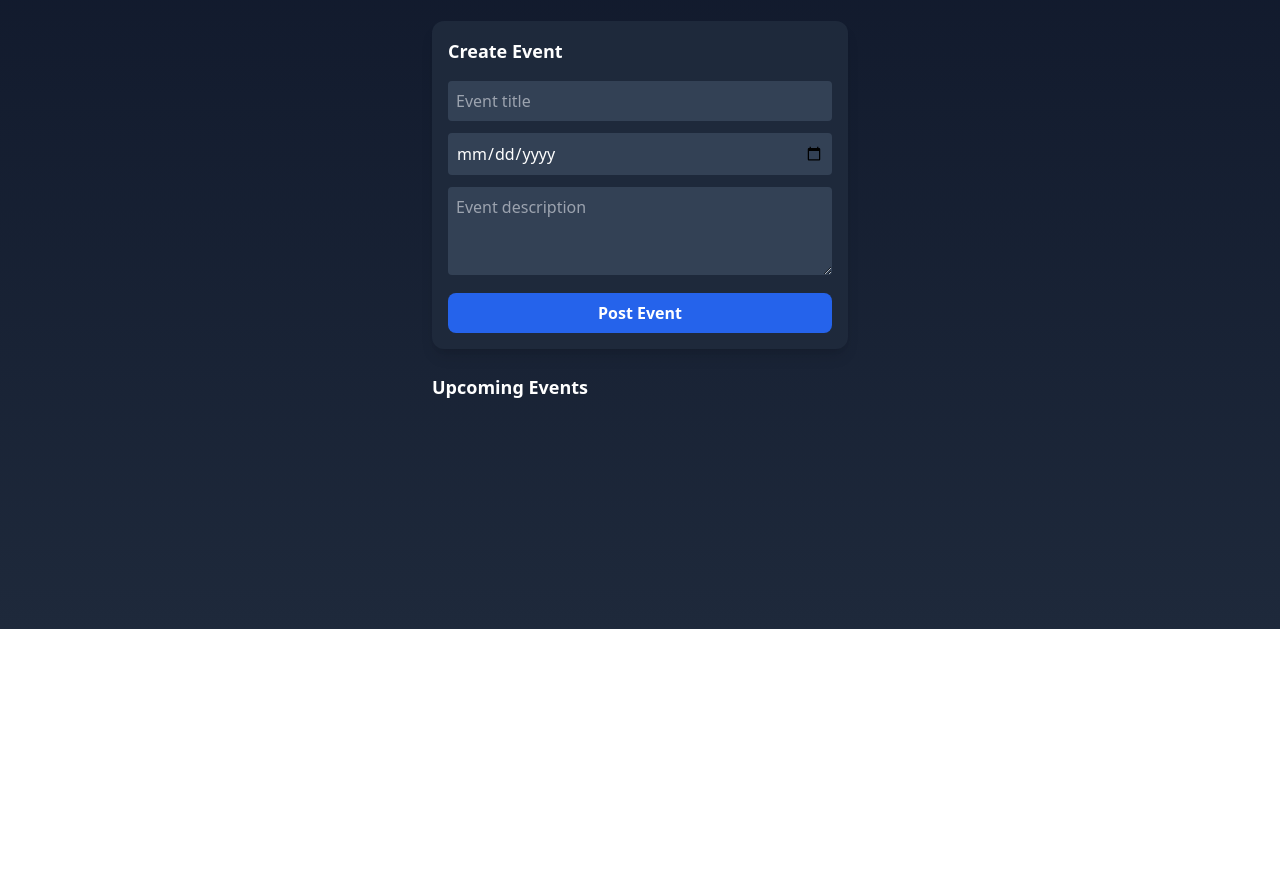
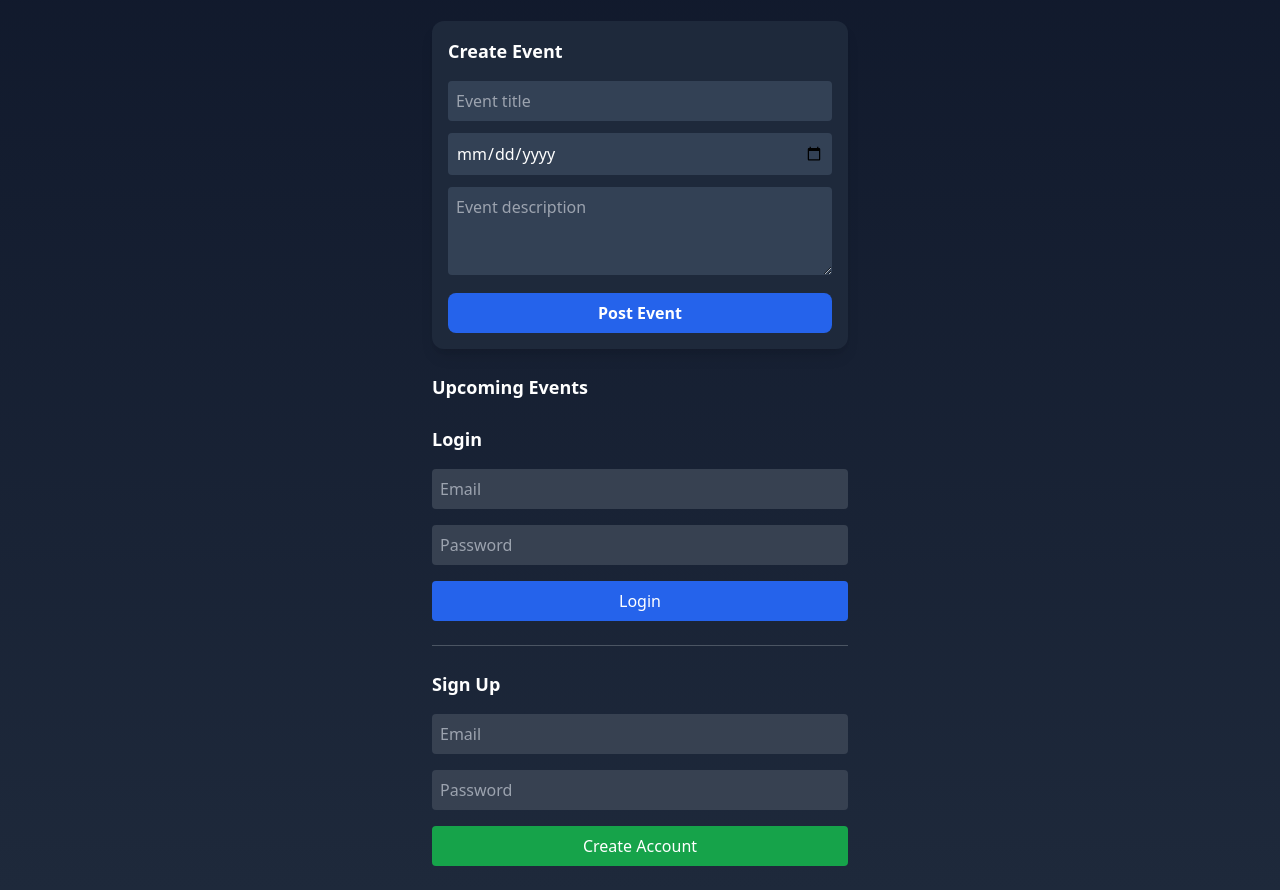
Before and after one commit to Gabriel-obi/village-events-app, a website: page public/index.html in a window 1280 px wide. Shown: the part 171-1061 px from the top of the page. Before the commit the page ends 800 px from the top, so only its background shows below. Drawn offline with nearby package versions, Linux system fonts and the light colour scheme.

Commit message:
Add login and signup UI

```diff
--- a/public/index.html
+++ b/public/index.html
@@ -78,9 +78,72 @@
         <h2 class="text-lg font-semibold">Upcoming Events</h2>
         <ul id="events" class="space-y-3"></ul>
       </div>
+    <!-- LOGIN -->
+    <form id="loginForm" class="space-y-4">
+      <h2 class="text-lg font-semibold">Login</h2>
+
+      <input
+        id="loginEmail"
+        type="email"
+        placeholder="Email"
+        required
+        class="w-full p-2 rounded bg-gray-700 text-white outline-none"
+      />
+
+      <input
+        id="loginPassword"
+        type="password"
+        placeholder="Password"
+        required
+        class="w-full p-2 rounded bg-gray-700 text-white outline-none"
+      />
+
+      <button
+        type="submit"
+        class="w-full bg-blue-600 hover:bg-blue-700 transition p-2 rounded"
+      >
+        Login
+      </button>
+    </form>
+
+    <!-- DIVIDER -->
+    <div class="my-6 border-t border-gray-600"></div>
+
+    <!-- SIGN UP -->
+    <form id="signupForm" class="space-y-4">
+      <h2 class="text-lg font-semibold">Sign Up</h2>
+
+      <input
+        id="signupEmail"
+        type="email"
+        placeholder="Email"
+        required
+        class="w-full p-2 rounded bg-gray-700 text-white outline-none"
+      />
+
+      <input
+        id="signupPassword"
+        type="password"
+        placeholder="Password"
+        required
+        class="w-full p-2 rounded bg-gray-700 text-white outline-none"
+      />
+
+      <button
+        type="submit"
+        class="w-full bg-green-600 hover:bg-green-700 transition p-2 rounded"
+      >
+        Create Account
+      </button>
+    </form>
+
+  </div>
+</div>
 
     </section>
   </main>
 
 </body>
+
+</body>
 </html>
```
